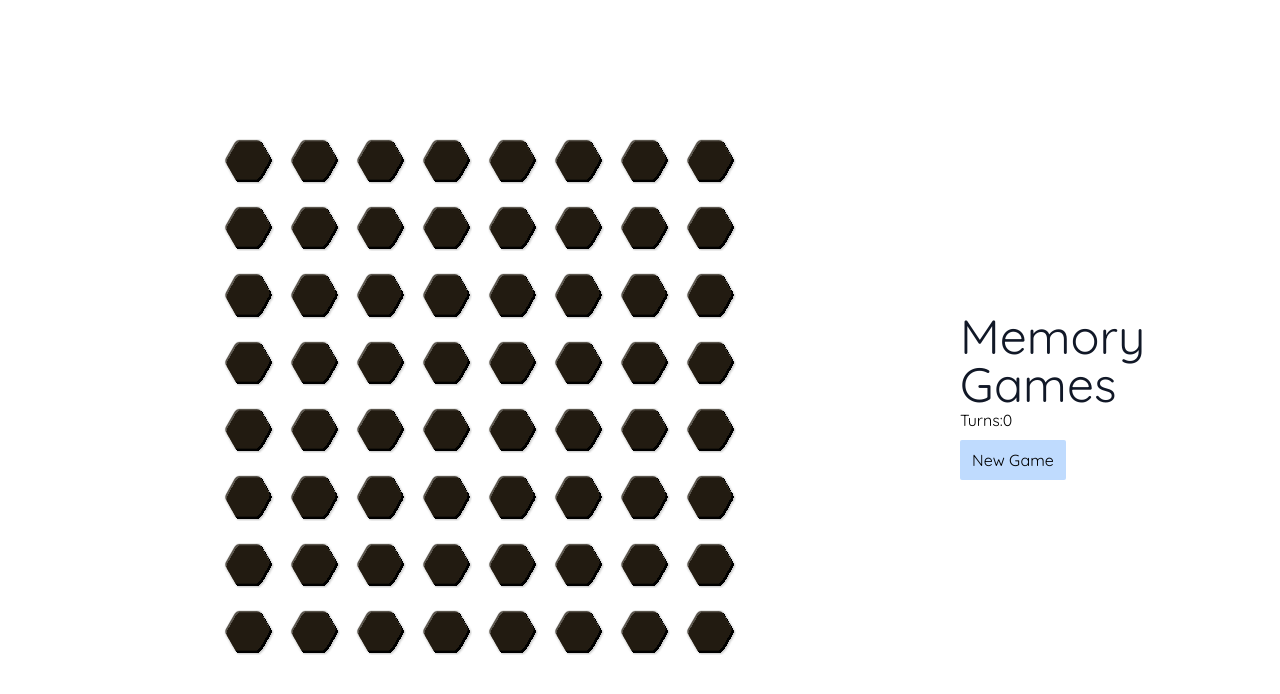
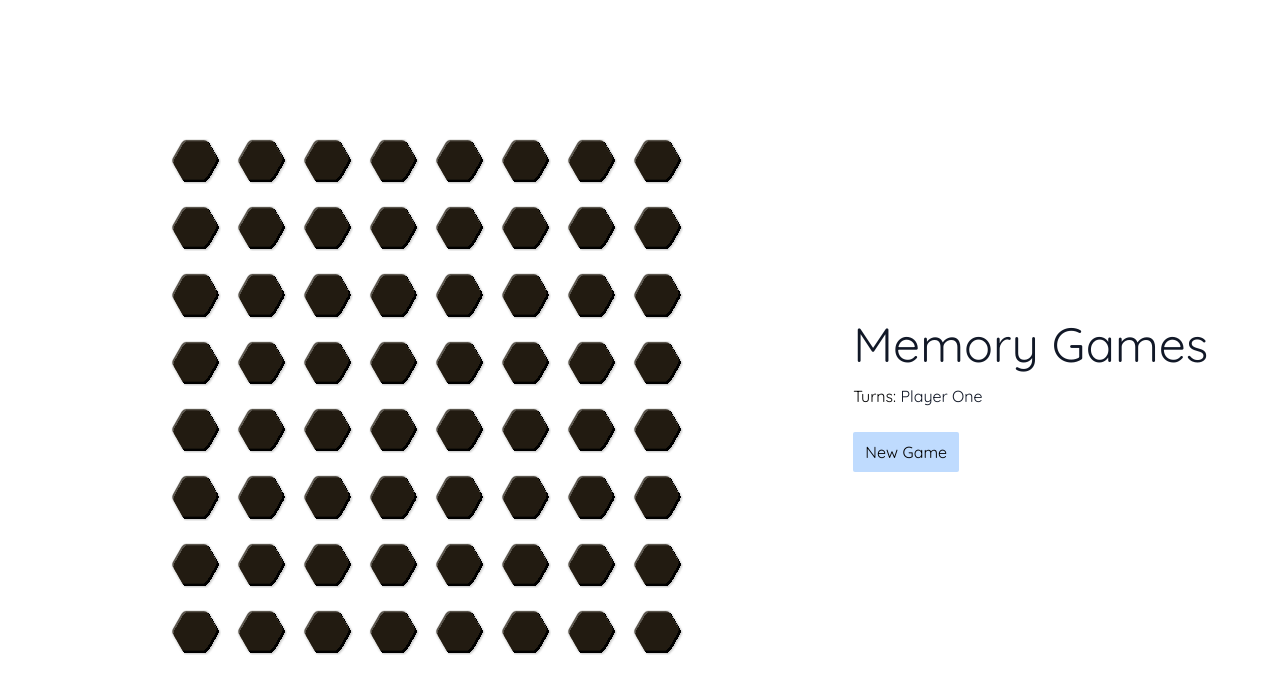
Before and after one commit to blanc08/8x8MemoryGame, a React (Create React App) app: page / in a window 1280 px wide. Shown: the top 694 px of the page. Built offline with nearby package versions, Linux system fonts and the light colour scheme.

Commit message:
layout changes

```diff
--- a/src/App.css
+++ b/src/App.css
@@ -30,3 +30,25 @@
   transform: rotateY(90deg);
   transition-delay: 0s;
 }
+
+/* when media < 376 */
+@media screen and (max-width: 376px){
+  .backOne{
+    max-width: 40px;
+  }
+
+  .frontOne{
+    max-width: 40px;
+  }
+}
+
+/* when media < 321 */
+@media screen and (max-width: 321px){
+  .backOne{
+    max-width: 30px;
+  }
+
+  .frontOne{
+    max-width: 30px;
+  }
+}
--- a/src/App.tsx
+++ b/src/App.tsx
@@ -19,7 +19,7 @@ interface cardsInterface {
 
 function App() {
   const [cards, setCards] = React.useState<cardsInterface | any>([]);
-  const [turns, setTurns] = React.useState(0);
+  const [turns, setTurns] = React.useState('Player One');
   const [choiceOne, setChoiceOne] = React.useState<cardsInterface>();
   const [choiceTwo, setChoiceTwo] = React.useState<cardsInterface>();
   const [disabled, setDisabled] = React.useState(false);
@@ -33,7 +33,7 @@ function App() {
     setChoiceOne(undefined);
     setChoiceTwo(undefined);
     setCards(suffledCards);
-    setTurns(0);
+    setTurns('Player One');
   };
 
   // choiceHandler
@@ -49,7 +49,14 @@ function App() {
   const resetChoices = () => {
     setChoiceOne(undefined);
     setChoiceTwo(undefined);
-    setTurns((prevTurns) => prevTurns + 1);
+
+    // Change Player
+    if (turns === 'Player One') {
+      setTurns('Player Two');
+    } else {
+      setTurns('Player One');
+    }
+
     setDisabled(false);
   };
 
@@ -83,9 +90,32 @@ function App() {
 
   // render
   return (
-    <div className="App md:flex items-center h-screen">
+    <div className="App h-screen flex md:flex-row-reverse flex-col h-screen">
+      {/* Header */}
+      <header className="sm:w-4/12 flex flex-col justify-center p-6 md:p-0">
+        <h4 className="text-3xl xl:text-5xl text-gray-900 mb-4">
+          Memory Games
+        </h4>
+        <p className="mb-4">
+          Turns:
+          {'  '}
+          <span className="text-gray-900">{turns}</span>
+        </p>
+        <div>
+          <button
+            onClick={suffleCards}
+            type="button"
+            className="py-2 px-3 my-2 rounded-sm bg-blue-200"
+          >
+            New Game
+          </button>
+        </div>
+      </header>
       {/* Board */}
-      <main id="gameBoard" className="w-3/4 flex">
+      <main
+        id="gameBoard"
+        className="sm:w-8/12 flex items-center pl-2 sm:pl-0 pr-6 md:p-6 xl:p-0"
+      >
         {/* Grid */}
         <div className="grid grid-cols-8 gap-4 mx-auto">
           {cards.map((card: any) => (
@@ -99,20 +129,6 @@ function App() {
           ))}
         </div>
       </main>
-      <header className="w-1/4">
-        <h4 className="text-5xl text-gray-900">Memory Games</h4>
-        <p>
-          Turns:
-          {turns}
-        </p>
-        <button
-          onClick={suffleCards}
-          type="button"
-          className="py-2 px-3 my-2 rounded-sm bg-blue-200"
-        >
-          New Game
-        </button>
-      </header>
     </div>
   );
 }
--- a/src/Components/SingleCard.tsx
+++ b/src/Components/SingleCard.tsx
@@ -30,13 +30,8 @@ export default function singleCard({
     <div className="card">
       <div className={flipped ? 'flipped' : ''}>
         <img width="50px" src={src} alt="frontOne" className="frontOne" />
-        <button type="button" onClick={clickHandler}>
-          <img
-            width="50px"
-            src="/cardCover.svg"
-            alt="backOne"
-            className="backOne"
-          />
+        <button style={{ width: 50 }} type="button" onClick={clickHandler}>
+          <img src="/cardCover.svg" alt="backOne" className="backOne" />
         </button>
       </div>
     </div>
```
